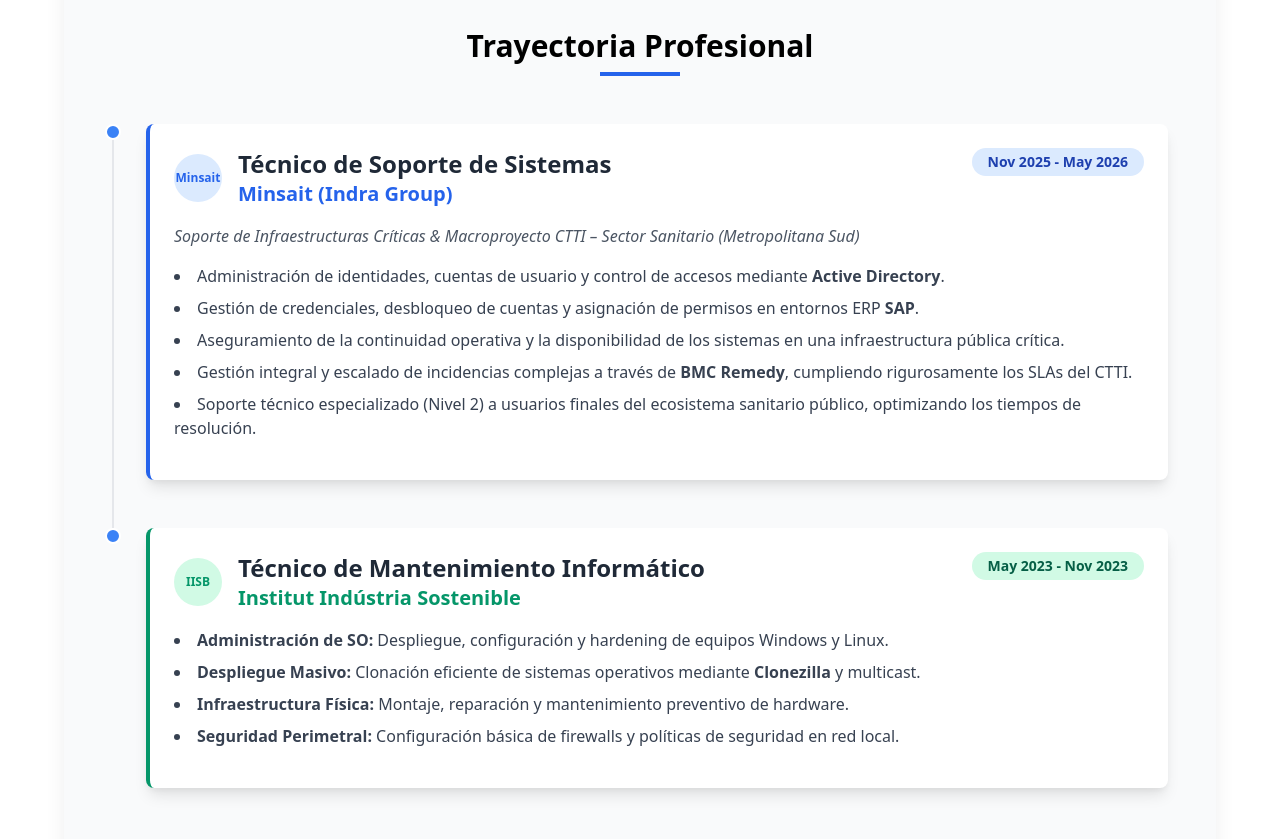
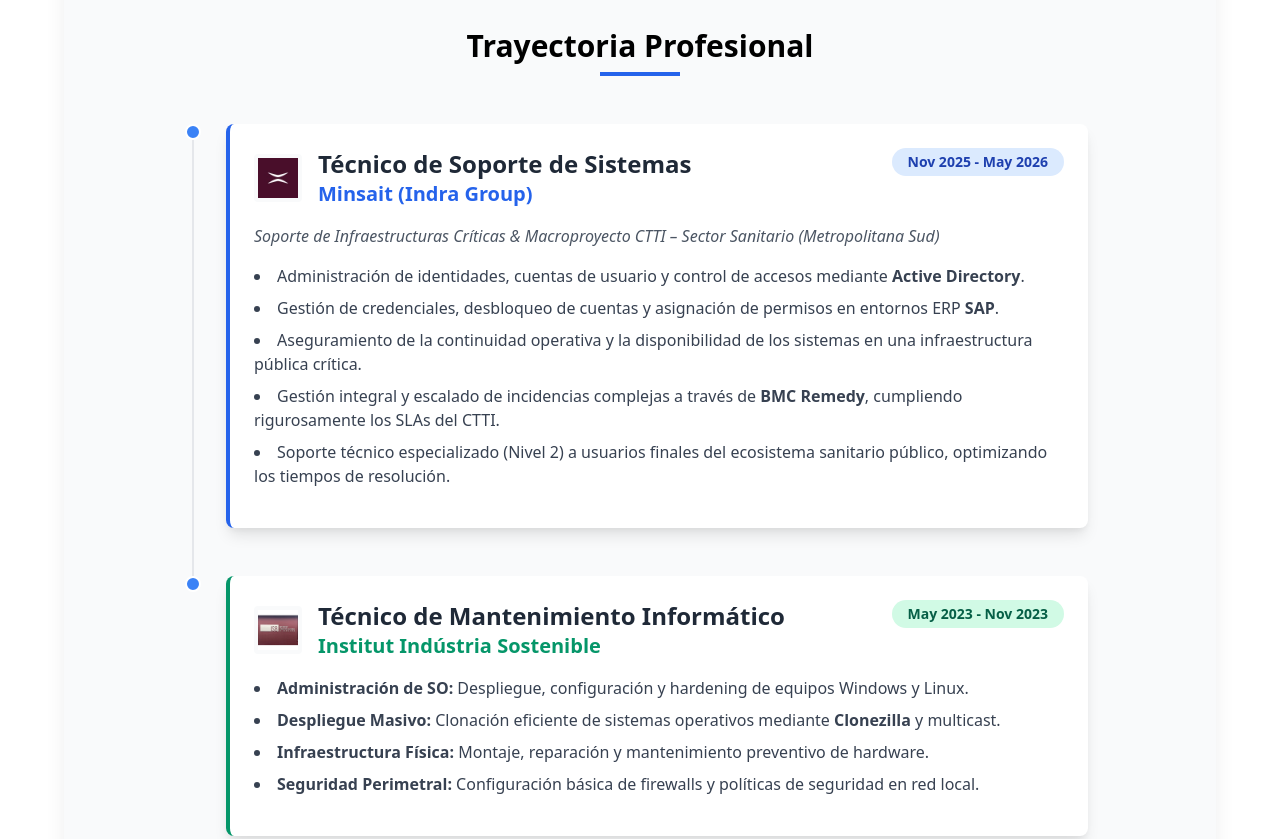
Before and after one commit to atrumin16/portfolio, a plain HTML site: page index.html in a window 1280 px wide. Shown: the part 900-1739 px from the top of the page. Drawn offline with nearby package versions, Linux system fonts and the light colour scheme.

Commit message:
Update index.html

```diff
--- a/index.html
+++ b/index.html
@@ -189,18 +189,20 @@
         </div>
     </section>
 
-    <!-- SECCIÓN: Experiencia Profesional -->
+   <!-- SECCIÓN: Experiencia Profesional -->
     <section id="experiencia" class="bg-gray-50 py-20 px-4 md:px-12 rounded-lg shadow-xl w-full max-w-6xl mx-auto my-12 scroll-animation">
         <h2 class="text-3xl font-bold text-center mb-12 flex flex-col items-center">
             <span class="mb-2">Trayectoria Profesional</span>
             <span class="bg-blue-600 w-20 h-1"></span>
         </h2>
+
+        <div class="max-w-4xl mx-auto">
             <!-- Minsait -->
             <div class="timeline-item pb-12">
                 <div class="bg-white p-6 rounded-lg shadow-lg hover:shadow-xl transition duration-300 border-l-4 border-blue-600">
                     <div class="flex flex-col md:flex-row md:items-center justify-between mb-4">
                         <div class="flex items-center">
-                            <div class="w-12 h-12 bg-blue-100 rounded-full flex items-center justify-center mr-4 text-blue-600 font-bold text-xs">Minsait</div>
+                            <img src="assets/images/minsait_logo.jpeg" alt="Logo Minsait" class="w-12 h-12 object-contain mr-4 rounded bg-gray-50 p-1">
                             <div>
                                 <h3 class="text-2xl font-bold text-gray-800">Técnico de Soporte de Sistemas</h3>
                                 <p class="text-xl text-blue-600 font-semibold">Minsait (Indra Group)</p>
@@ -226,7 +228,7 @@
                 <div class="bg-white p-6 rounded-lg shadow-lg hover:shadow-xl transition duration-300 border-l-4 border-green-600">
                     <div class="flex flex-col md:flex-row md:items-center justify-between mb-4">
                         <div class="flex items-center">
-                             <div class="w-12 h-12 bg-green-100 rounded-full flex items-center justify-center mr-4 text-green-600 font-bold text-xs">IISB</div>
+                            <img src="assets/images/1742933903062.jpeg" alt="Logo Institut Indústria Sostenible" class="w-12 h-12 object-contain mr-4 rounded bg-gray-50 p-1">
                             <div>
                                 <h3 class="text-2xl font-bold text-gray-800">Técnico de Mantenimiento Informático</h3>
                                 <p class="text-xl text-green-600 font-semibold">Institut Indústria Sostenible</p>
```
